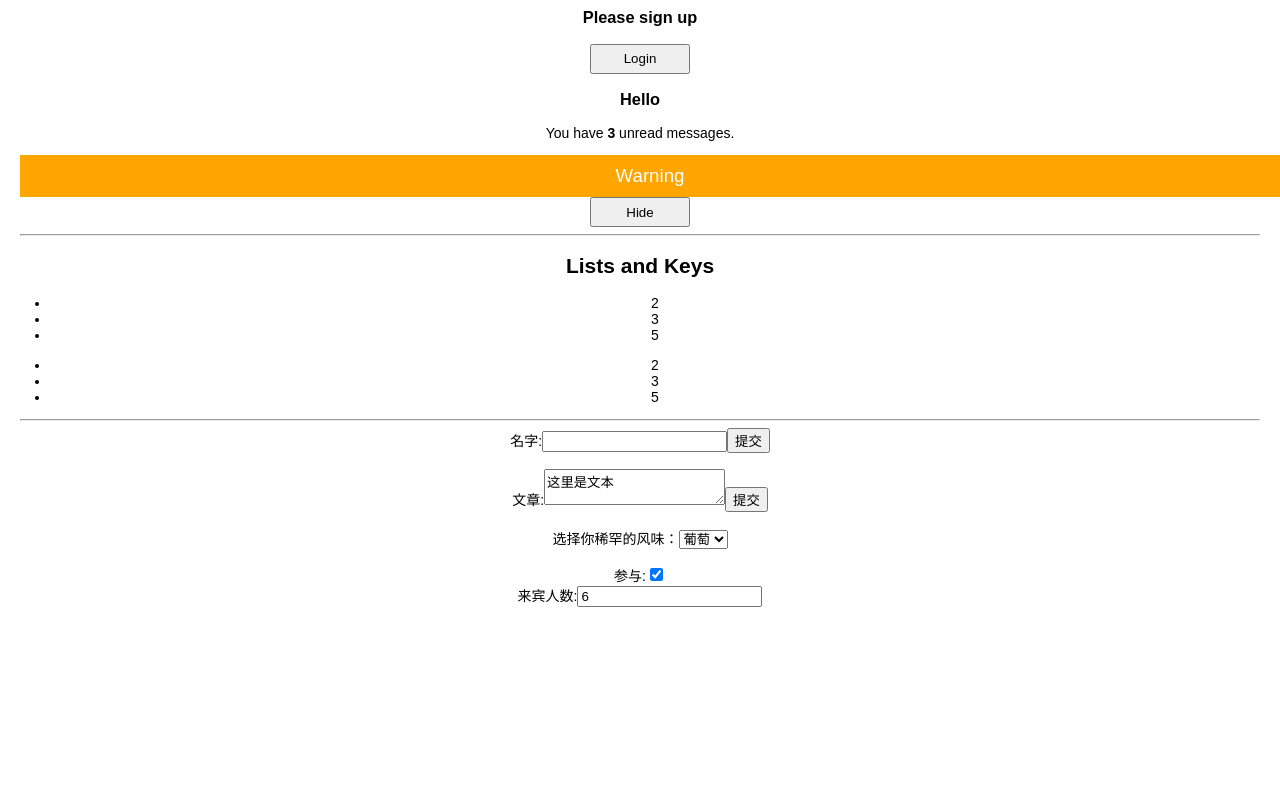
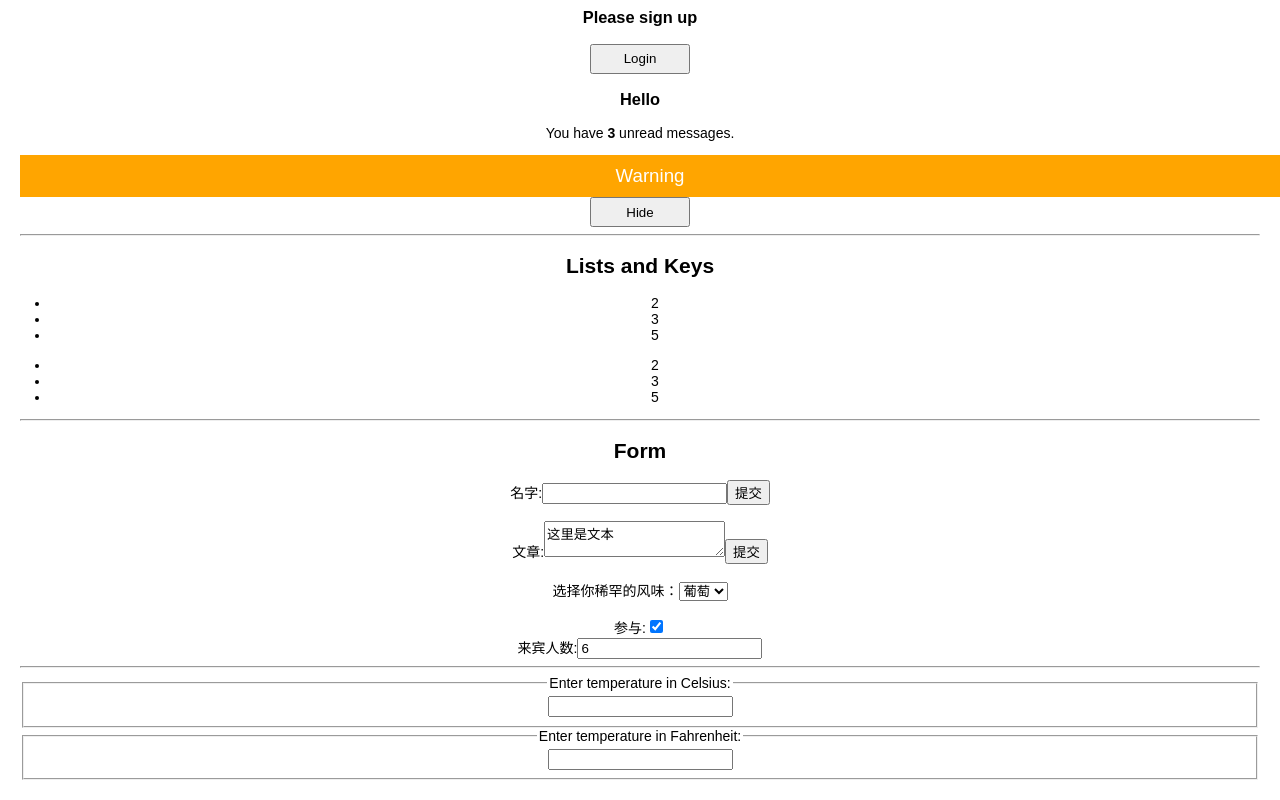
Before and after one commit to JackLiR8/react-learning, a React (Create React App) app: page / in a window 1280 px wide. Shown: the part 646-1446 px from the top of the page. Before the commit the page ends 1273 px from the top, so only its background shows below. Built offline with nearby package versions, Linux system fonts and the light colour scheme.

Commit message:
:construction: In Process: 状态提升

```diff
--- a/src/main-concepts/ApiDisplay.js
+++ b/src/main-concepts/ApiDisplay.js
@@ -5,6 +5,7 @@ import Event from './Event'
 import ConditionalRender from './ConditionalRender'
 import List from './List'
 import Forms from './Form'
+import LiftingState from './LiftingState'
 
 function Main() {
   return (
@@ -14,7 +15,8 @@ function Main() {
       <Event/><hr/>
       <ConditionalRender/><hr/>
       <List/><hr/>
-      <Forms/>
+      <Forms/><hr/>
+      <LiftingState/>
     </div>
   )
 }
--- a/src/main-concepts/Form.js
+++ b/src/main-concepts/Form.js
@@ -164,6 +164,7 @@ class Reservation extends React.Component {
 function Forms() {
   return (
     <div>
+      <h2>Form</h2>
       <NameForm />
       <br />
       <EssayForm />
--- /dev/null
+++ b/src/main-concepts/LiftingState.js
@@ -0,0 +1,60 @@
+/**
+ * @file 状态提升
+ */
+
+ import React from 'react'
+
+function BoilingVerdict(props) {
+  if (props.celsius >= 100) {
+    return <p>The Water would boil</p>;
+  }
+  return <p>The water would not boil</p>;
+}
+
+const scaleNames = {
+  c: 'Celsius',
+  f: 'Fahrenheit'
+}
+class TemperatureInput extends React.Component {
+  constructor(props) {
+    super(props);
+    this.state = { temperature: '' };
+  }
+
+  handleChange = (e) => {
+    this.setState({ temperature: e.target.value });
+  }
+
+  render() {
+    const { temperature, scale } = this.props;
+    return (
+      <fieldset>
+        <legend>Enter temperature in {scaleNames[scale]}:</legend>
+        <input
+          value={this.state.temperature}
+          onChange={this.handleChange} />
+      </fieldset>
+    )
+  }
+}
+
+class Calculator extends React.Component {
+  render() {
+    return (
+      <div>
+        <TemperatureInput scale="c" />
+        <TemperatureInput scale="f" />
+      </div>
+    )
+  }
+}
+
+function LiftingState() {
+  return (
+    <div>
+      <Calculator />
+    </div>
+  )
+}
+
+export default LiftingState;
```
Also changed, not shown: 1 other file (tests, documents, lock files or other folders).
